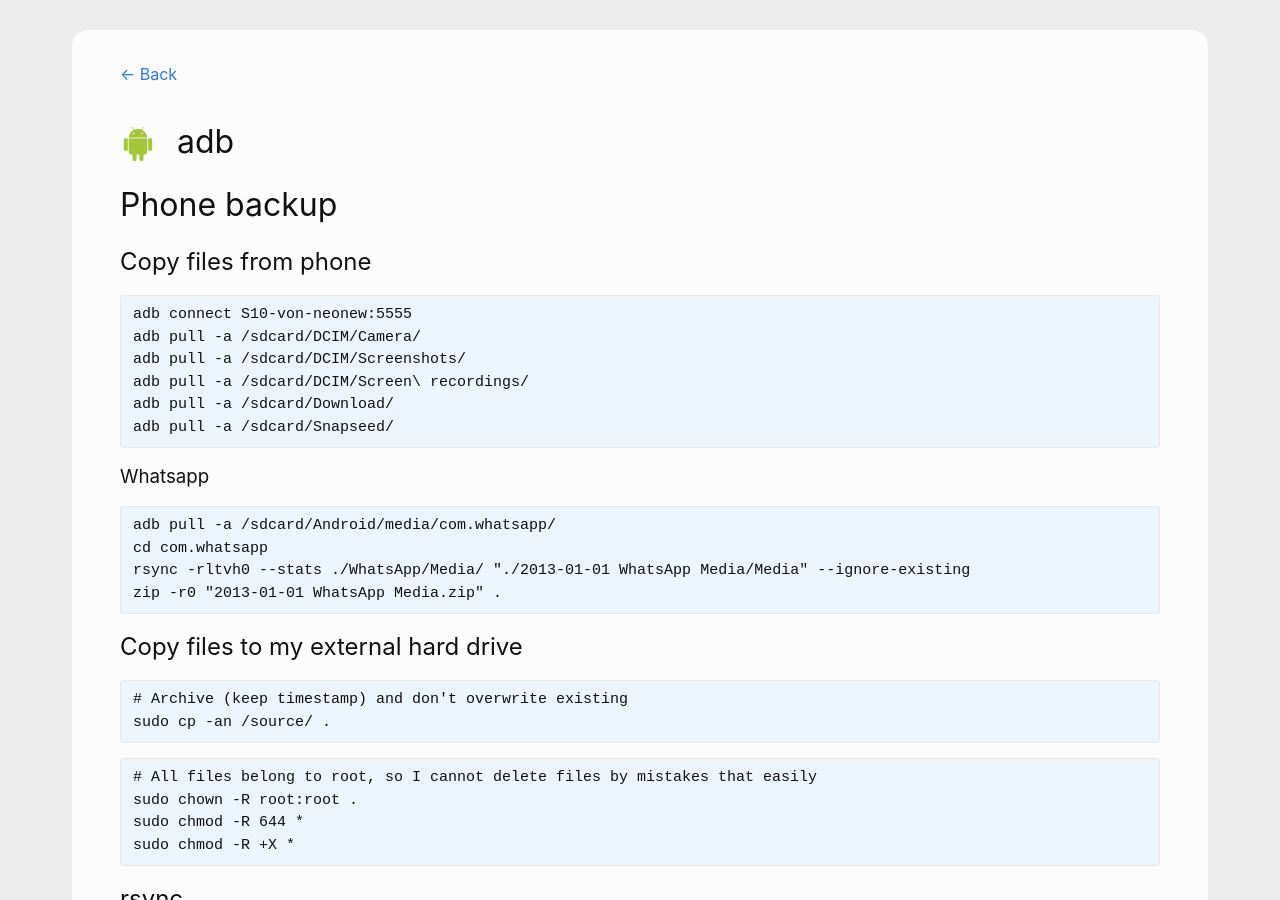
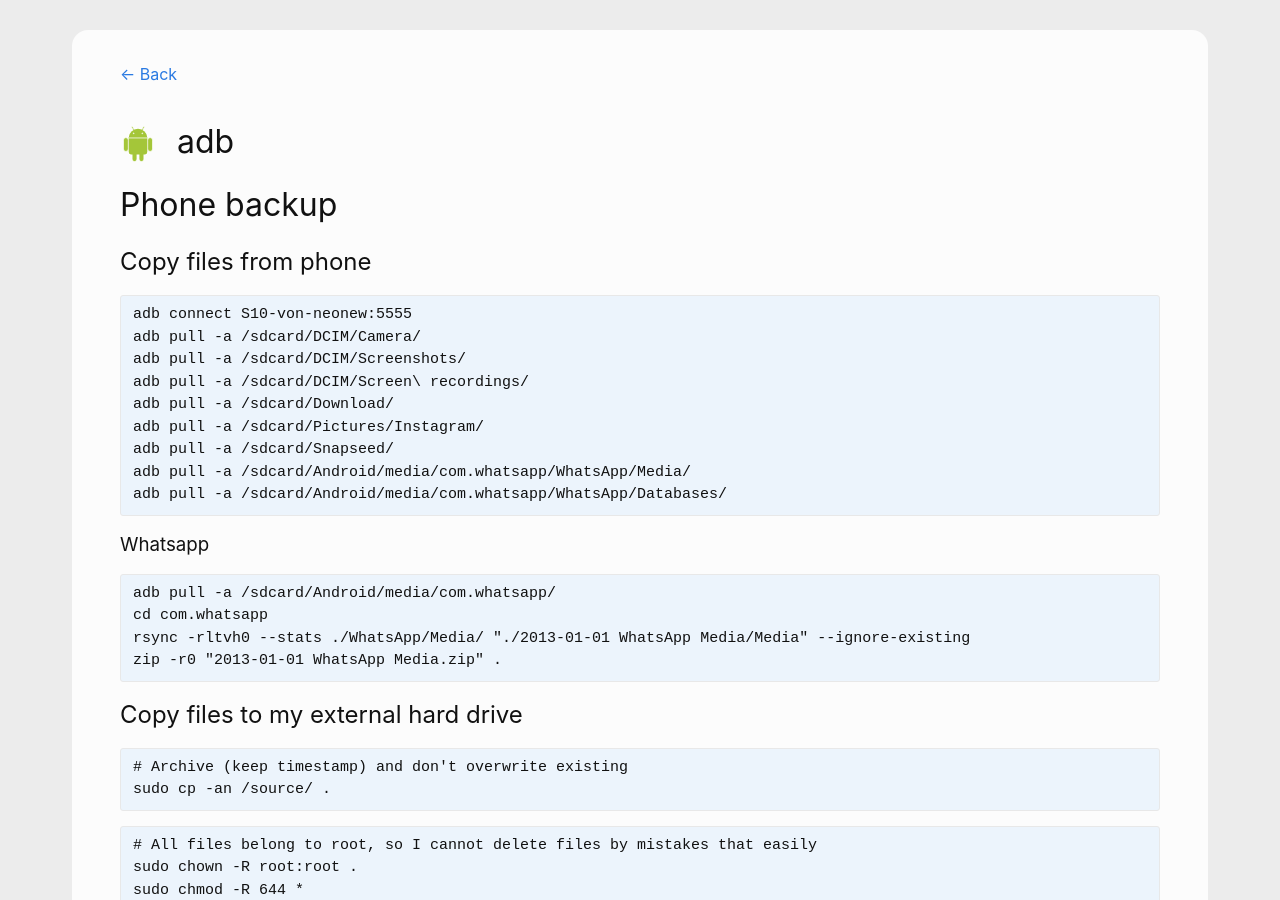
Before and after one commit to andreas-mausch/cheatsheets, a Jekyll site: the page built from _cheatsheets/adb.md, in a window 1280 px wide and 900 px high. Built offline with Jekyll 4.4.1, drawn with Linux system fonts in a browser that asks for light colours.

Commit message:
adb pull: add paths

````diff
--- a/_cheatsheets/adb.md
+++ b/_cheatsheets/adb.md
@@ -14,7 +14,10 @@
 adb pull -a /sdcard/DCIM/Screenshots/
 adb pull -a /sdcard/DCIM/Screen\ recordings/
 adb pull -a /sdcard/Download/
+adb pull -a /sdcard/Pictures/Instagram/
 adb pull -a /sdcard/Snapseed/
+adb pull -a /sdcard/Android/media/com.whatsapp/WhatsApp/Media/
+adb pull -a /sdcard/Android/media/com.whatsapp/WhatsApp/Databases/
 ```
 
 ### Whatsapp
````
